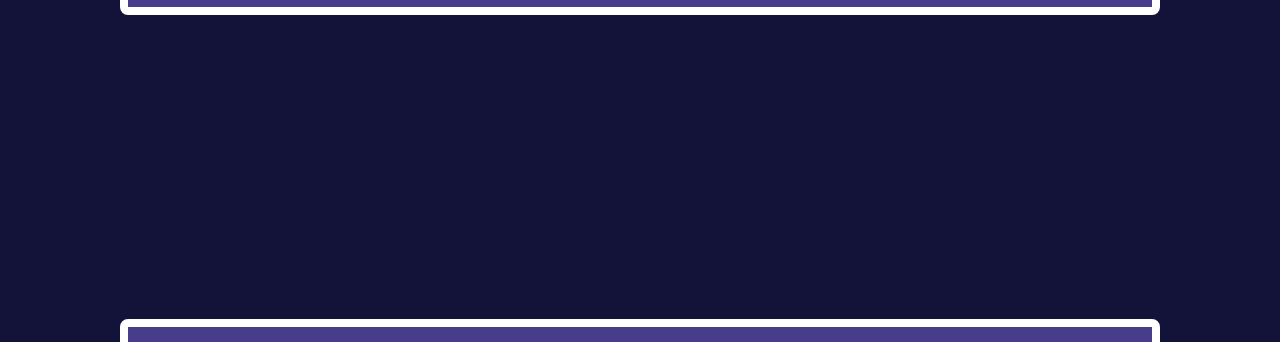
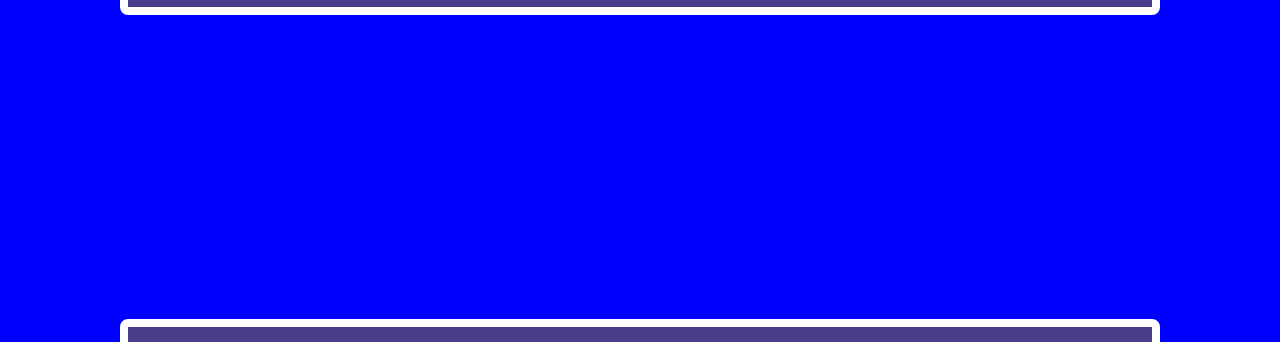
Before and after one commit to daki4364/zeta-samples-david, a plain HTML site: page Progressbar/index.html in a window 1280 px wide. Shown: the part 233-575 px from the top of the page. Drawn offline with Linux system fonts and the light colour scheme.

Commit message:
fix: BUG66-3426 fix background color again

```diff
--- a/Progressbar/style.css
+++ b/Progressbar/style.css
@@ -1,5 +1,5 @@
 html, body{
-    background-color:#131339;
+    background-color:blue;
     width:100%;
     height:100%;
     margin:0;
```
